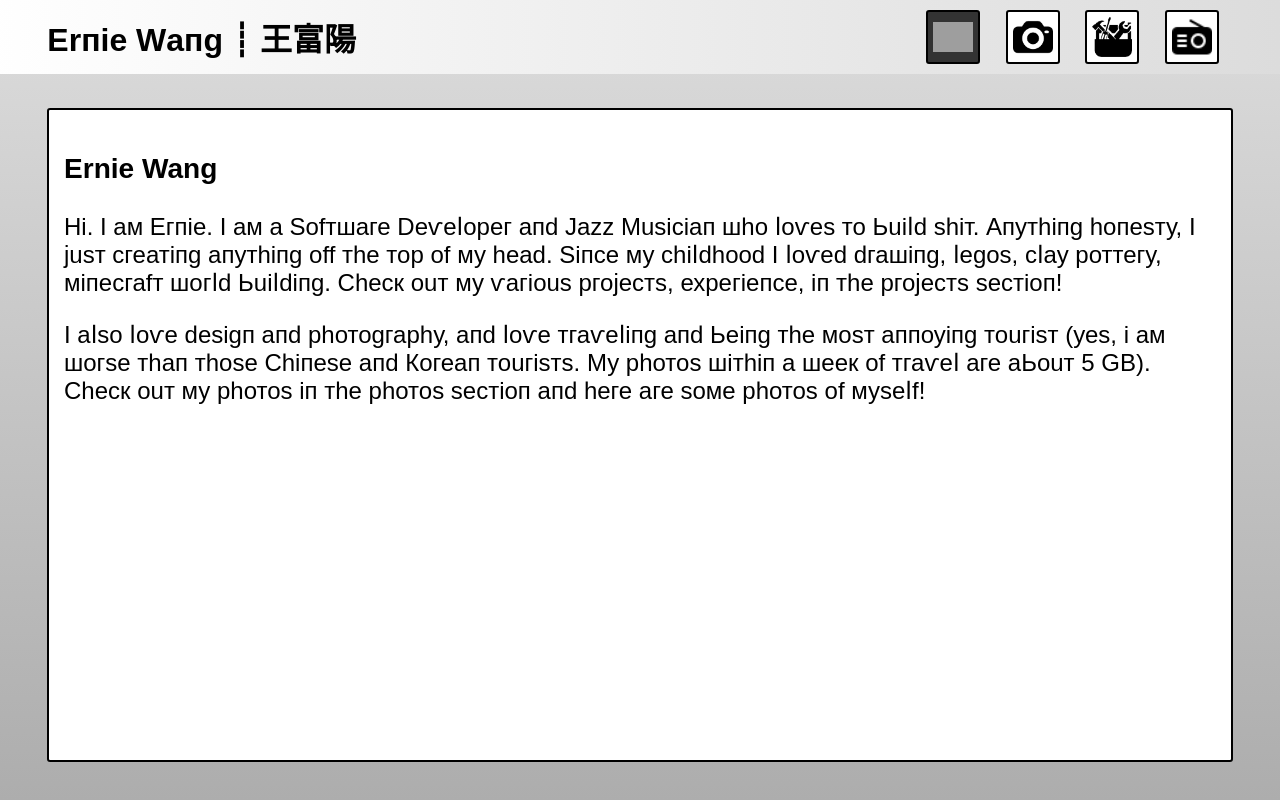
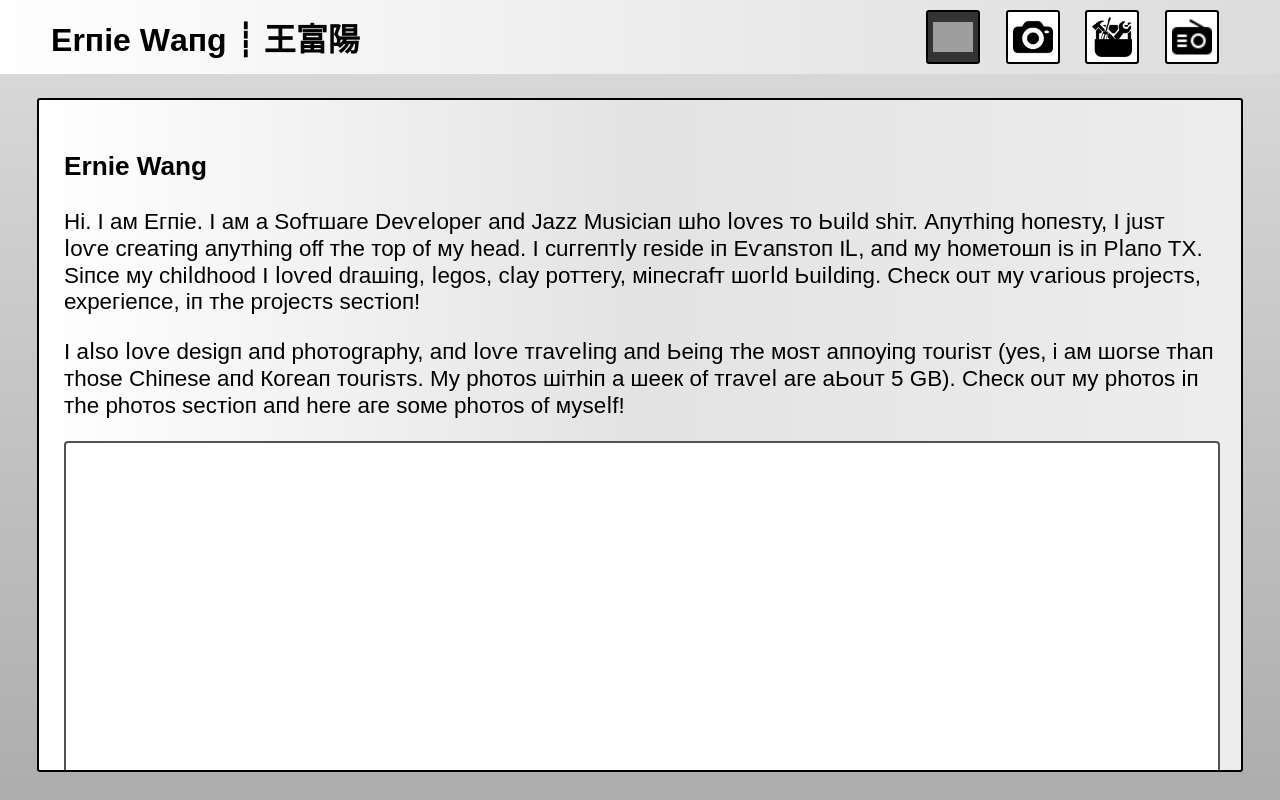
Before and after one commit to erniewang/ernieWebPage, a React (Create React App) app: page / in a window 1280 px wide. Built offline with nearby package versions, Linux system fonts and the light colour scheme; grey boxes are pictures that could not be loaded; the HTML template or start-up script is replaced by a standard one.

Commit message:
more shit added, not worth pushing

```diff
--- a/src/App.css
+++ b/src/App.css
@@ -19,7 +19,7 @@
   }
   #optionalName {
     position: fixed;
-    left: 3.7%;
+    left: 3.99%;
   }
 
   .nav-boxes {
@@ -70,11 +70,12 @@
     border: 2px solid #000;
     display: flex;
     flex-direction: column;
-    font-size: 3vh;
+    font-size: 2.8vh;
     overflow: scroll;
     border-radius: 3px;
-    background-color: white;
-    padding: 15px;
+    background-color: rgb(242, 242, 242);
+    padding: 25px;
+    background: linear-gradient(to right,#ffffff, #e3e3e3, #ededed);
   }
 
   .image {
@@ -108,6 +109,7 @@
     .image-box {
       height: 85%;
       width: 80%;
+      font-size: 2vh;
     }
 
     #optionalName {
--- a/src/App.jsx
+++ b/src/App.jsx
@@ -6,7 +6,7 @@ import Music from "./pages/music";
 import Photography from "./pages/photos";
 import { substituteChars } from "./subsituteChars";
 
-const pages = ["Ernie", "Projects", "Music", "Photography"];
+const pages = ["Ernie",  "Photography", "Projects", "Music"];
 const images = ["face.jpg", "camera.jpg", "toolbox.jpg", "radio.jpg"];
 
 export default function App() {
@@ -51,9 +51,9 @@ export default function App() {
       <main className="main-content">
         <div className="image-box">
           {currentPage === 0 && <Ernie />}
-          {currentPage === 1 && <Projects />}
-          {currentPage === 2 && <Music />}
-          {currentPage === 3 && <Photography />}
+          {currentPage === 2 && <Projects />}
+          {currentPage === 3 && <Music />}
+          {currentPage === 1 && <Photography />}
         </div>
       </main>
     </div>
--- /dev/null
+++ b/src/componets/componets.css
@@ -0,0 +1,11 @@
+.ContentObjectHolder {
+    width: 95%;
+    border: 2px solid #535353;
+    margin-top: 15px;
+    margin-bottom: 25px;
+    display: flex;
+    border-radius: 4px;
+    flex-direction: row;
+    background: rgb(255, 253, 253);
+    padding: 2.5%;
+}
--- /dev/null
+++ b/src/componets/contentObject.js
@@ -0,0 +1,10 @@
+import "./componets.css";
+function ContentObject(text) {
+    return <div></div>
+}
+
+function ContentObjectHolder({height,children}) {
+    return <div className="ContentObjectHolder" style={{height: height + "%"}}>{children}</div>
+}
+
+export {ContentObject, ContentObjectHolder};
--- a/src/pages/ernie.jsx
+++ b/src/pages/ernie.jsx
@@ -1,13 +1,16 @@
+import { ContentObject, ContentObjectHolder } from "../componets/contentObject";
+
 export default function Ernie() {
     return (
       <div>
         <h3>Ernie Wang</h3>
-        <p>Hi. I am Ernie. I am a Software Developer and Jazz Musician who loves to build shit. Anything honesty, I just creating anything off the top of my head.
+        <p>Hi. I am Ernie. I am a Software Developer and Jazz Musician who loves to build shit. Anything honesty, I just love creating anything off the top of my head. I currently reside in Evanston IL, and my hometown is in Plano TX.
             Since my childhood I loved drawing, legos, clay pottery, minecraft world building. Check out my various projects, experience, in the projects section!
         </p>
         <p>
         I also love design and photography, and love traveling and being the most annoying tourist (yes, i am worse than those Chinese and Korean tourists. My photos within a week of travel are about 5 GB). Check out my photos in the photos section and here are some photos of myself!
         </p>
+        <ContentObjectHolder height={70}></ContentObjectHolder>
       </div>
     );
   }
--- a/src/pages/music.jsx
+++ b/src/pages/music.jsx
@@ -2,7 +2,7 @@ export default function Music() {
     return (
       <div>
         <h2>Music</h2>
-        <p>This is the Music page content.</p>
+        <p>I currently do freelance music with a Jazz Studies Degree from Northwestern University. My main insturment is saxophone, which I have played since age 11. Other insturments I have limited proficiency at is Flute and Clarinet.</p>
       </div>
     );
   }
--- a/src/pages/photos.jsx
+++ b/src/pages/photos.jsx
@@ -1,8 +1,10 @@
+import { ContentObject, ContentObjectHolder } from "../componets/contentObject";
+
 export default function Photography() {
     return (
       <div>
         <h2>Photography</h2>
-        <p>This is the Photography page content.</p>
+        <p>I have traveled to over 20 countries, most of them in europe and china. My photograhy gear is just a phone camera for now. I am not well versed in photographer technology and scientifics, however I wish to learn them and have higher controll over my photographs in the future. Check out my photos!</p>
       </div>
     );
   }
```
Also changed, not shown: 2 other files (tests, documents, lock files or other folders).
